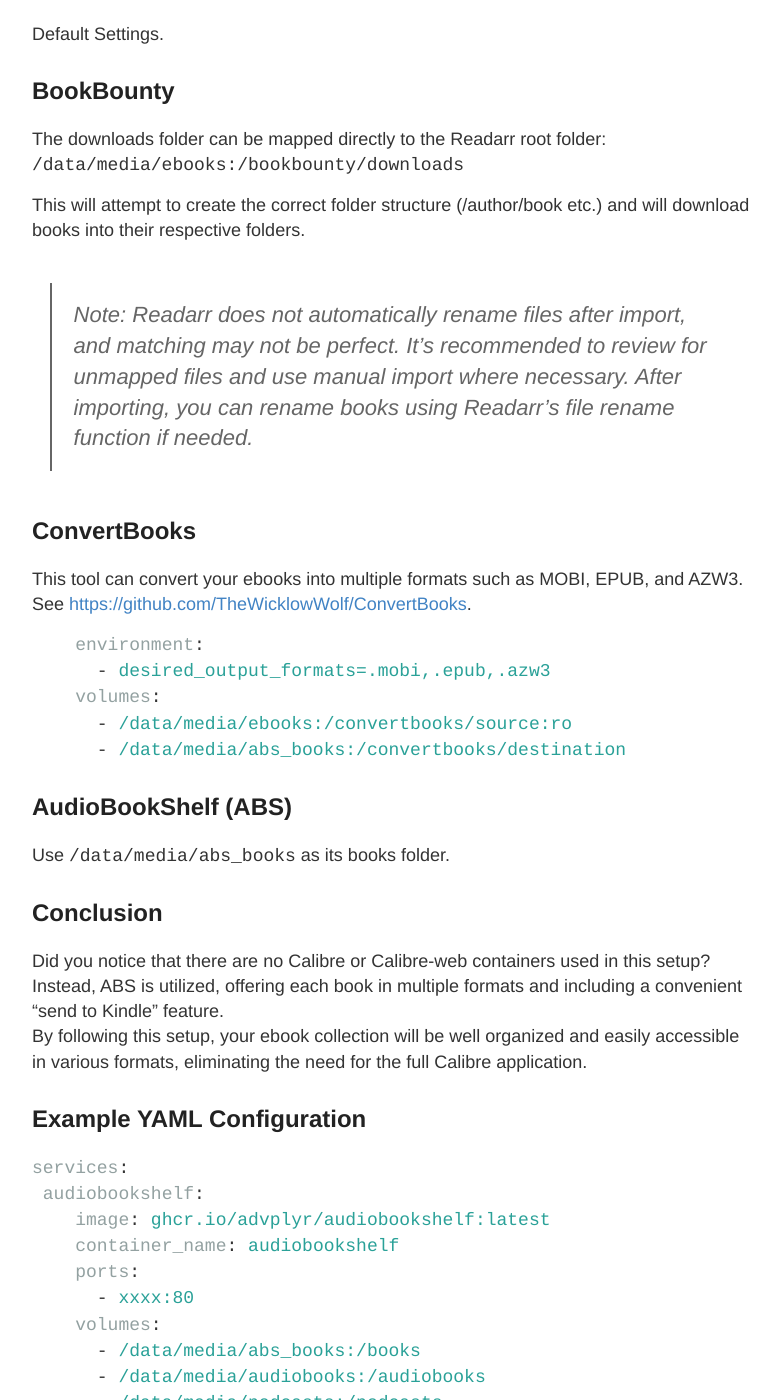
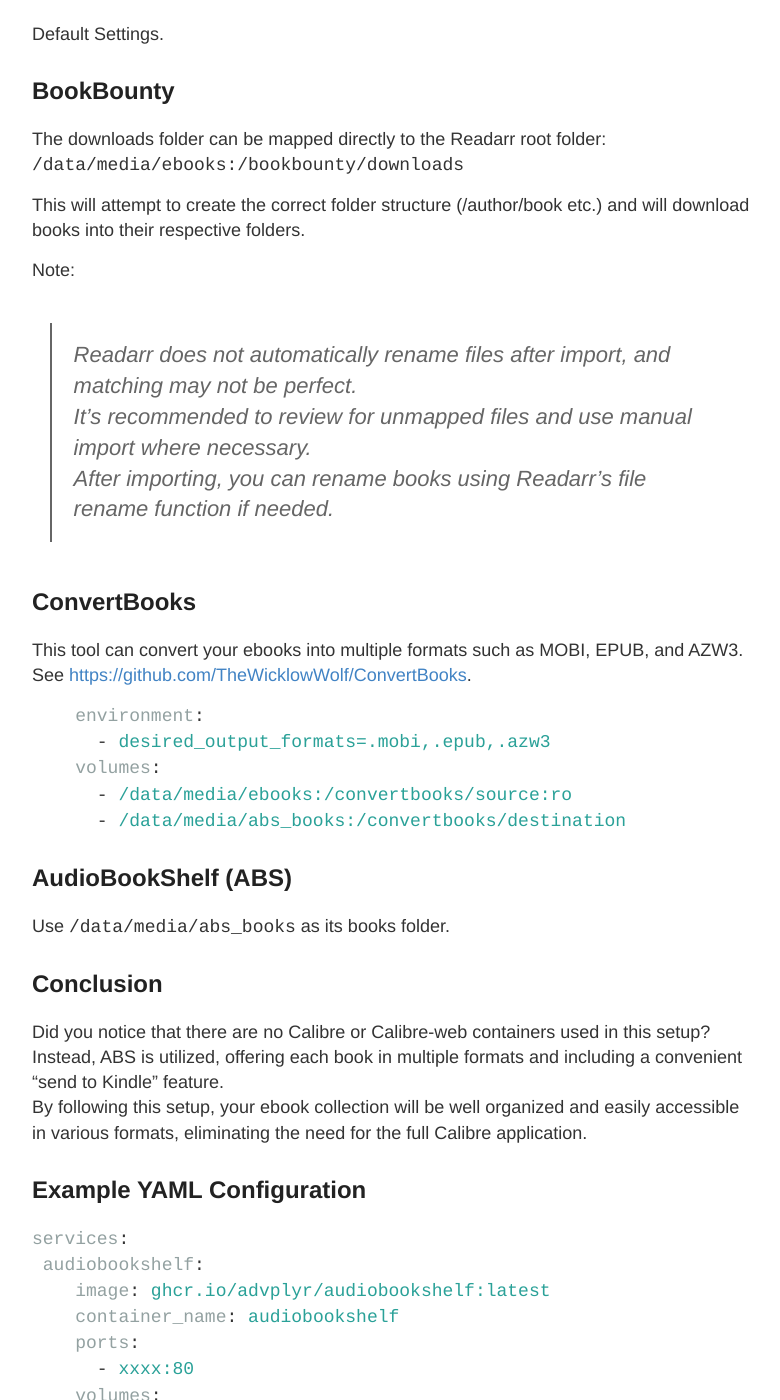
Before and after one commit to TheWicklowWolf/TheWicklowWolf.github.io, a Jekyll site: the page built from _posts/2024-07-04-eBook-stack.md, in a window 1280 px wide and 1400 px high, scrolled down 1375 px. Shown: the whole window, without its empty margins (248-1028 px from the left). Built offline with Jekyll 4.4.1, drawn with Linux system fonts in a browser that asks for light colours; part of the change alters nothing that is shown.

````diff
--- a/_posts/2024-07-04-eBook-stack.md
+++ b/_posts/2024-07-04-eBook-stack.md
@@ -42,7 +42,8 @@ The downloads folder can be mapped directly to the Readarr root folder:
 
 This will attempt to create the correct folder structure (/author/book etc.) and will download books into their respective folders.
 
-> Note: Readarr does not automatically rename files after import, and matching may not be perfect.
+Note:
+> Readarr does not automatically rename files after import, and matching may not be perfect.
 > It's recommended to review for unmapped files and use manual import where necessary.
 > After importing, you can rename books using Readarr's file rename function if needed.
 
@@ -127,3 +128,6 @@ services:
       - /etc/localtime:/etc/localtime:ro
     restart: unless-stopped
 ```
+
+
+---
````
